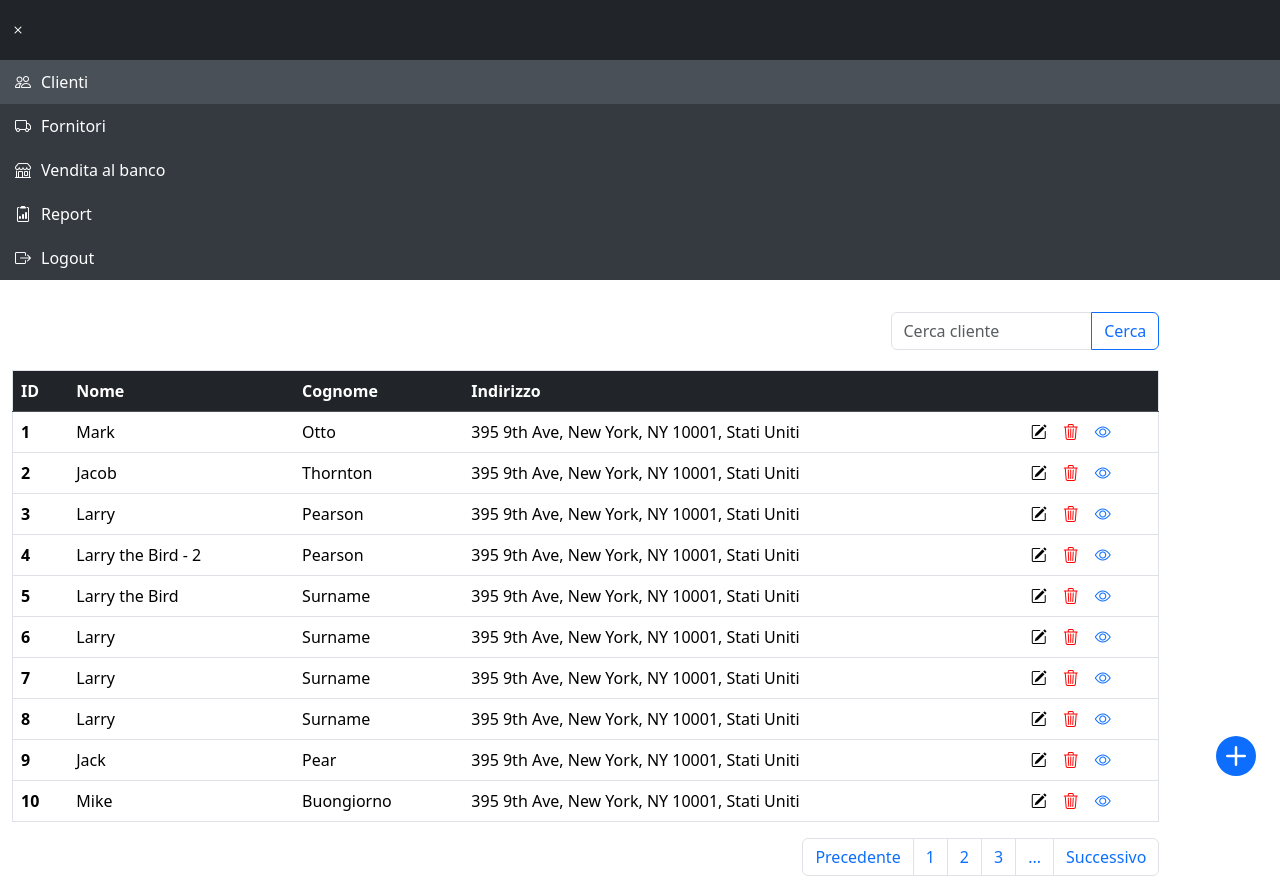
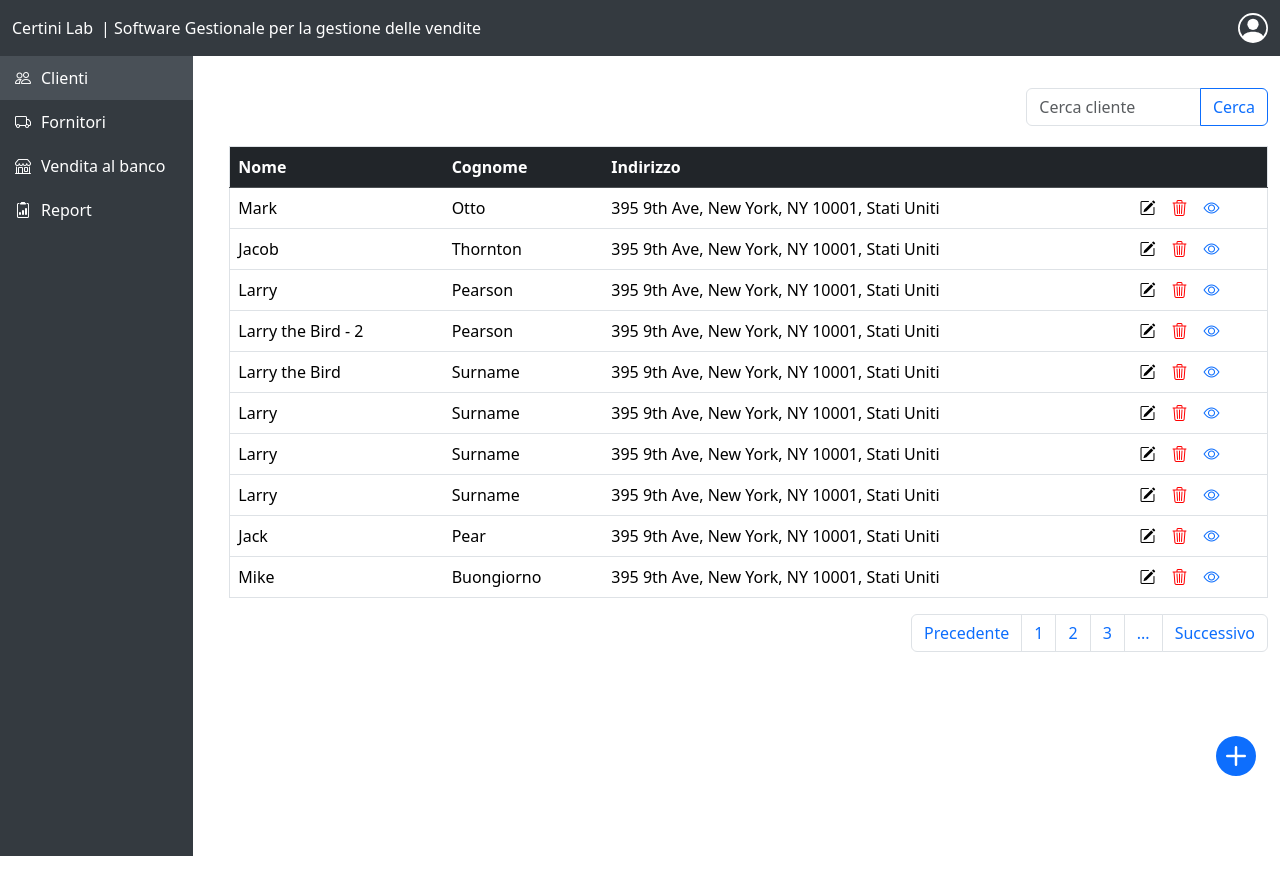
Before and after one commit to HandSonTechLab/certinilab-fe, an Angular app: page /clients in a window 1280 px wide. After the commit the page ends 856 px from the top, so only its background shows below. Built offline with nearby package versions, Linux system fonts and the light colour scheme.

Commit message:
minor changes

```diff
--- a/src/app/app.component.html
+++ b/src/app/app.component.html
@@ -1,10 +1,15 @@
 
 <div class="container-fluid main-container">
+  <div class="row">
+    <div class="col-12">
+      <app-header />
+    </div>
+  </div>
   <div class="row main-row">
-    <div class="col">
+    <div class="col-2">
       <app-sidebar/>
     </div>
-    <div class="col-11">
+    <div class="col-10">
       <router-outlet />
     </div>
   </div>
--- a/src/app/app.component.ts
+++ b/src/app/app.component.ts
@@ -1,11 +1,12 @@
 import { Component } from '@angular/core';
 import {SidebarComponent} from './sidebar/sidebar.component';
 import {RouterOutlet} from '@angular/router';
+import {HeaderComponent} from './header/header.component';
 
 @Component({
   selector: 'app-root',
   standalone: true,
-  imports: [SidebarComponent, RouterOutlet],
+  imports: [SidebarComponent, RouterOutlet, HeaderComponent],
   templateUrl: './app.component.html',
   styleUrl: './app.component.css'
 })
--- a/src/app/clients/clients.component.html
+++ b/src/app/clients/clients.component.html
@@ -12,7 +12,6 @@
       <table class="table table-hover border">
         <thead class="table-dark">
         <tr>
-          <th scope="col">ID</th>
           <th scope="col">Nome</th>
           <th scope="col">Cognome</th>
           <th scope="col">Indirizzo</th>
@@ -21,7 +20,6 @@
         </thead>
         <tbody>
         <tr>
-          <th scope="row">1</th>
           <td>Mark</td>
           <td>Otto</td>
           <td>395 9th Ave, New York, NY 10001, Stati Uniti</td>
@@ -32,7 +30,6 @@
           </td>
         </tr>
         <tr>
-          <th scope="row">2</th>
           <td>Jacob</td>
           <td>Thornton</td>
           <td>395 9th Ave, New York, NY 10001, Stati Uniti </td>
@@ -43,7 +40,6 @@
           </td>
         </tr>
         <tr>
-          <th scope="row">3</th>
           <td>Larry</td>
           <td>Pearson</td>
           <td>395 9th Ave, New York, NY 10001, Stati Uniti</td>
@@ -54,7 +50,6 @@
           </td>
         </tr>
         <tr>
-          <th scope="row">4</th>
           <td>Larry the Bird - 2</td>
           <td>Pearson</td>
           <td>395 9th Ave, New York, NY 10001, Stati Uniti</td>
@@ -65,7 +60,6 @@
           </td>
         </tr>
         <tr>
-          <th scope="row">5</th>
           <td>Larry the Bird</td>
           <td>Surname</td>
           <td>395 9th Ave, New York, NY 10001, Stati Uniti</td>
@@ -76,7 +70,6 @@
           </td>
         </tr>
         <tr>
-          <th scope="row">6</th>
           <td>Larry</td>
           <td>Surname</td>
           <td>395 9th Ave, New York, NY 10001, Stati Uniti</td>
@@ -87,7 +80,6 @@
           </td>
         </tr>
         <tr>
-          <th scope="row">7</th>
           <td>Larry</td>
           <td>Surname</td>
           <td>395 9th Ave, New York, NY 10001, Stati Uniti</td>
@@ -98,7 +90,6 @@
           </td>
         </tr>
         <tr>
-          <th scope="row">8</th>
           <td>Larry</td>
           <td>Surname</td>
           <td>395 9th Ave, New York, NY 10001, Stati Uniti</td>
@@ -109,7 +100,6 @@
           </td>
         </tr>
         <tr>
-          <th scope="row">9</th>
           <td>Jack</td>
           <td>Pear</td>
           <td>395 9th Ave, New York, NY 10001, Stati Uniti</td>
@@ -120,7 +110,6 @@
           </td>
         </tr>
         <tr>
-          <th scope="row">10</th>
           <td>Mike</td>
           <td>Buongiorno</td>
           <td>395 9th Ave, New York, NY 10001, Stati Uniti</td>
--- a/src/app/header/header.component.html
+++ b/src/app/header/header.component.html
@@ -1,7 +1,18 @@
-<header>
-  <!--<img src="../../assets/certini-logo.jpg" alt="Logo">-->
-  <div>
-    <h1>Certini Lab</h1>
-    <p>Software Gestionale per la gestione delle vendite</p>
+<nav class="navbar navbar-expand-lg p-0">
+  <div class="container-fluid" style="background: #343a40">
+    <span class="navbar-brand" style="margin: 0; color: white; font-size: 1em">Certini Lab</span>
+    <div class="collapse navbar-collapse" id="navbarNavDropdown">
+      <ul class="navbar-nav">
+        <li class="nav-item">
+          <span class="nav-link" style="color: white;">| Software Gestionale per la gestione delle vendite</span>
+        </li>
+      </ul>
+    </div>
+    <div class="d-flex justify-content-end user pointer">
+        <svg xmlns="http://www.w3.org/2000/svg" width="30" height="30" fill="white" class="bi bi-person-circle" viewBox="0 0 16 16">
+          <path d="M11 6a3 3 0 1 1-6 0 3 3 0 0 1 6 0"></path>
+          <path fill-rule="evenodd" d="M0 8a8 8 0 1 1 16 0A8 8 0 0 1 0 8m8-7a7 7 0 0 0-5.468 11.37C3.242 11.226 4.805 10 8 10s4.757 1.225 5.468 2.37A7 7 0 0 0 8 1"></path>
+        </svg>
+    </div>
   </div>
-</header>
+</nav>
--- a/src/app/menu-items.ts
+++ b/src/app/menu-items.ts
@@ -3,5 +3,4 @@ export const MENU_ITEMS = [
   { name: 'Fornitori', icon: 'bi bi-truck', route: 'suppliers' },
   { name: 'Vendita al banco', icon: 'bi bi-shop', route: 'sale' },
   { name: 'Report', icon: 'bi bi-clipboard2-data', route: 'report' },
-  { name: 'Logout', icon: 'bi bi-box-arrow-right', route: 'logout' },
 ]
--- a/src/app/sidebar/sidebar.component.css
+++ b/src/app/sidebar/sidebar.component.css
@@ -5,19 +5,6 @@
   height: 100%;
   flex-direction: column;
   transition: width 0.3s;
-
-  &.collapsed {
-    width: 80px;
-  }
-
-  .top-menu {
-    height: 60px;
-    padding: 0 10px;
-    background-color: #212529;
-    display: flex;
-    align-items: center;
-    justify-content: space-between;
-  }
 
   .side-menu {
     flex-grow: 1;
--- a/src/app/sidebar/sidebar.component.html
+++ b/src/app/sidebar/sidebar.component.html
@@ -1,11 +1,4 @@
-<div class="sidebar-container" [class.collapsed]="isCollapsed()">
-  <!-- Top menu -->
-  <div class="top-menu d-flex align-items-center justify-content-between">
-      <i class="bi" [ngClass]="{'bi-list': isCollapsed(), 'bi-x': !isCollapsed()}" (click)="toggleSidebar()"
-      style="cursor: pointer"></i>
-  </div>
-
-  <!-- Left menu -->
+<div class="sidebar-container">
   <ul class="side-menu list-unstyled">
     <li
       *ngFor="let item of menuItems"
--- a/src/app/sidebar/sidebar.component.ts
+++ b/src/app/sidebar/sidebar.component.ts
@@ -1,12 +1,11 @@
 import {Component, signal} from '@angular/core';
-import {NgClass, NgForOf, NgIf} from '@angular/common';
+import {NgForOf, NgIf} from '@angular/common';
 import {MENU_ITEMS} from '../menu-items';
 import {RouterLink} from '@angular/router';
 
 @Component({
   selector: 'app-sidebar',
   imports: [
-    NgClass,
     NgIf,
     NgForOf,
     RouterLink,
@@ -20,10 +19,6 @@ export class SidebarComponent {
   isCollapsed = signal(false);
   selectedItem = signal(this.menuItems[0]);
 
-  toggleSidebar() {
-    this.isCollapsed.set(!this.isCollapsed());
-  }
-
   selectMenuItem(item: { name: string, icon: string, route: string }) {
     this.selectedItem.set(item);
   }
--- a/src/styles.css
+++ b/src/styles.css
@@ -19,3 +19,8 @@ body {
 .pointer {
   cursor: pointer;
 }
+
+.user {
+  margin-top: 0.8em;
+  margin-bottom: 0.8em;
+}
```
